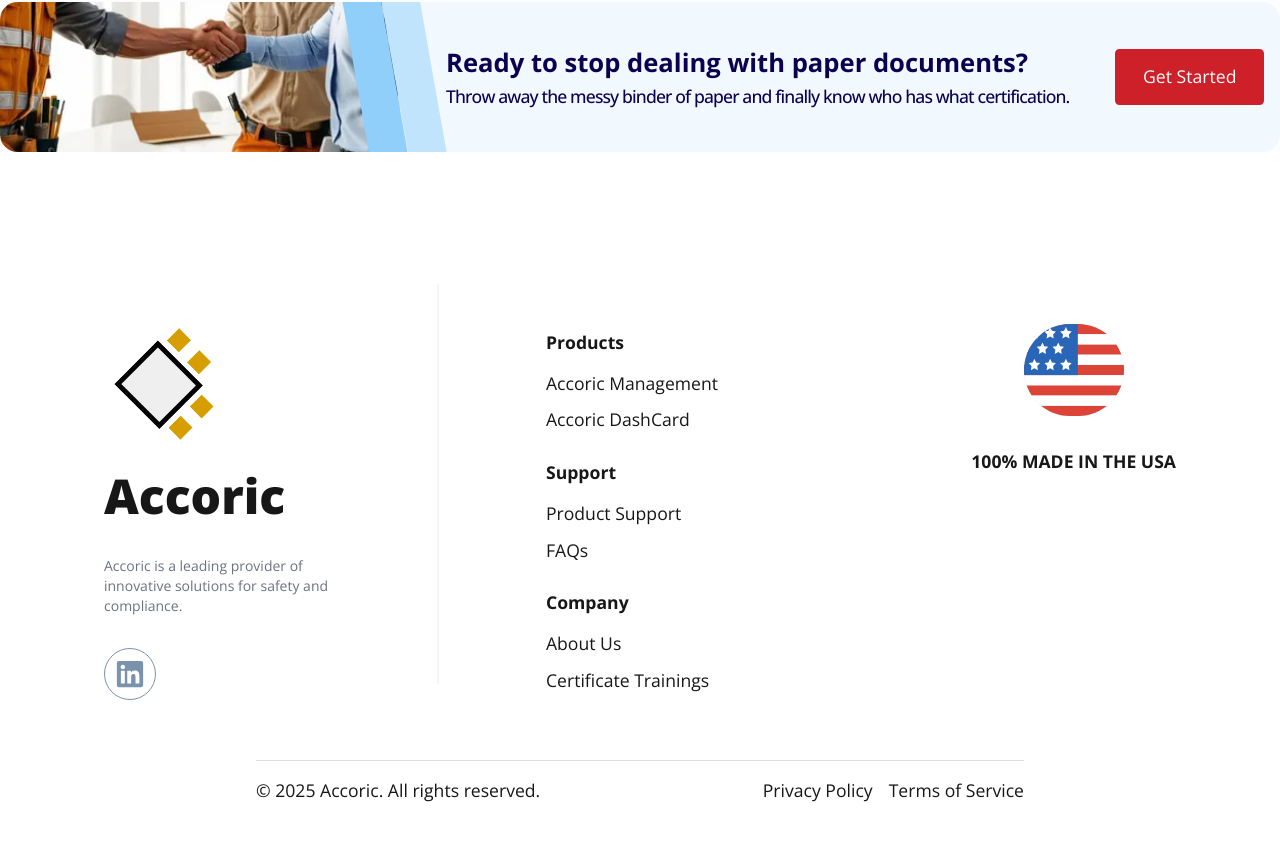
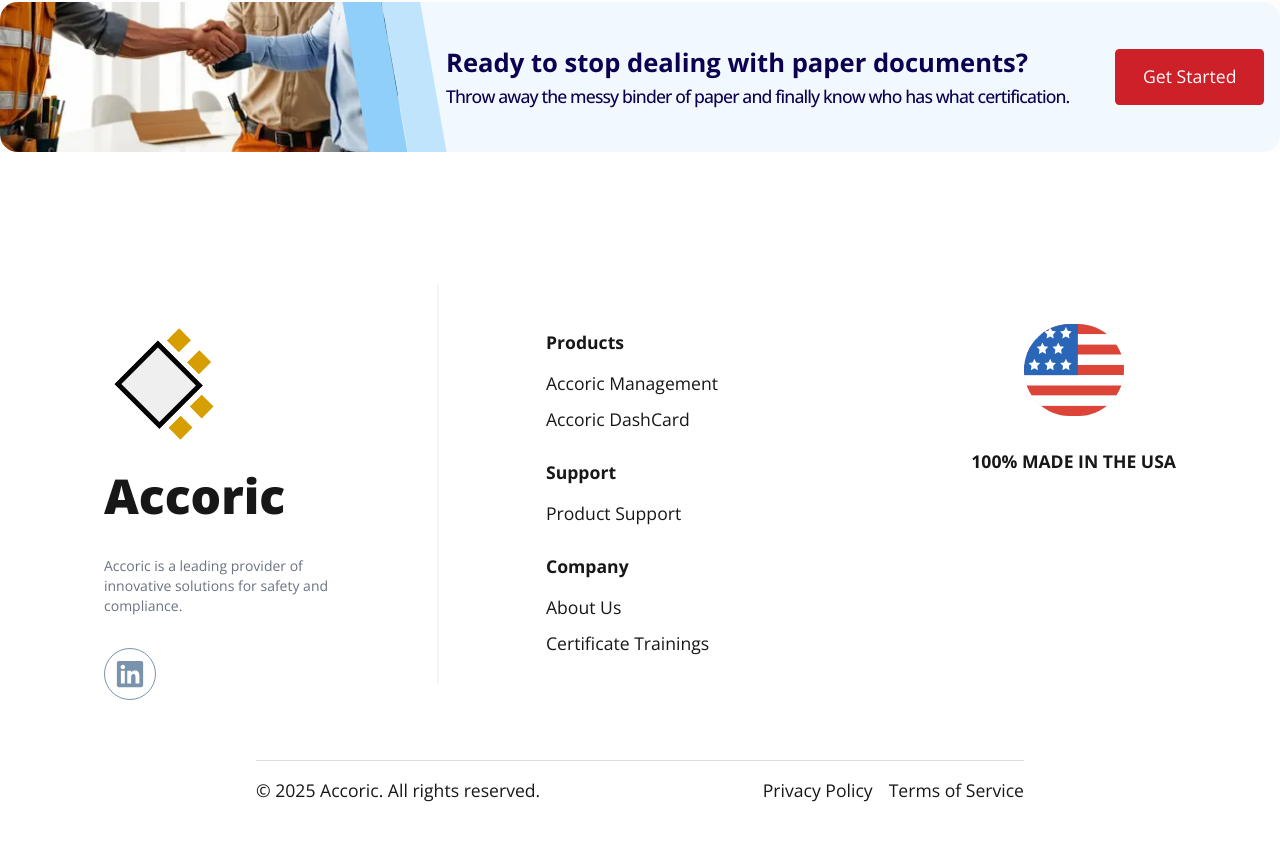
Before and after one commit to fastlinesafetytraining/accoric, a Next.js app: page / in a window 1280 px wide. Shown: the part 5610-6451 px from the top of the page. Built offline with nearby package versions, Linux system fonts and the light colour scheme; no server answers.

Commit message:
Removed FAQs link from the Footer component to streamline navigation and focus on essential links.

```diff
--- a/app/Components/UI/Footer.tsx
+++ b/app/Components/UI/Footer.tsx
@@ -50,9 +50,6 @@ export default function Footer() {
 						<li>
 							<Link href="/product-support">Product Support</Link>
 						</li>
-						<li>
-							<Link href="/faq">FAQs</Link>
-						</li>
 					</ul>
 					<ul className="link-list">
 						<li>Company</li>
```
